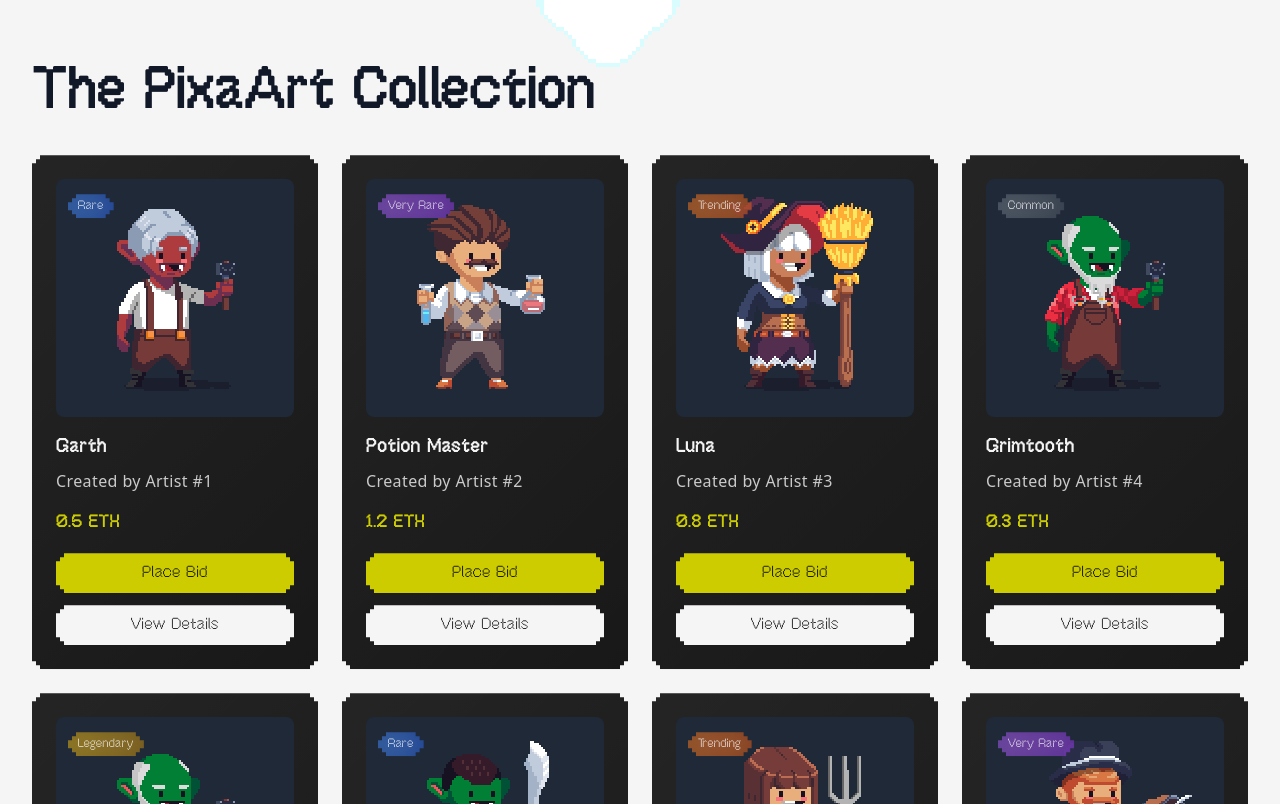
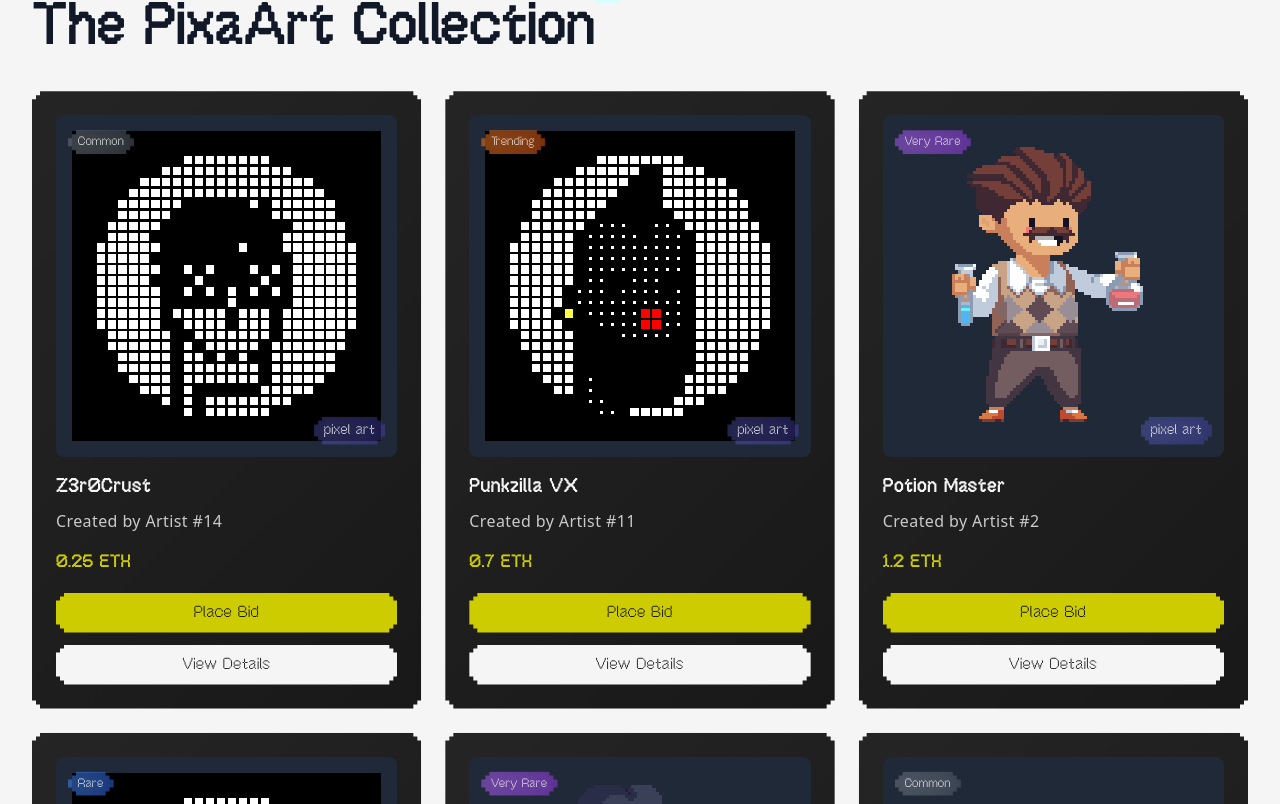
Before and after one commit to heykaran77/pixelVerse, a React (Vite) app: page / in a window 1280 px wide. Shown: the part 1596-2400 px from the top of the page. Built offline with nearby package versions, Linux system fonts and the light colour scheme; a web font is replaced by a local one.

Commit message:
cards mobile responsive

```diff
--- a/src/App.jsx
+++ b/src/App.jsx
@@ -17,6 +17,13 @@ import Grimbly from "./assets/Characters/Grimbly.png";
 import Grubnuk from "./assets/Characters/Grubnuk.png";
 import Poppy from "./assets/Characters/Poppy.png";
 import Auctioneer from "./assets/Characters/Auctioneer.png";
+import Char1 from "./assets/Characters/1.png";
+import Char2 from "./assets/Characters/2.png";
+import Char3 from "./assets/Characters/3.png";
+import Char6 from "./assets/Characters/6.png";
+import Char13 from "./assets/Characters/13.gif";
+import Char67 from "./assets/Characters/67.png";
+import Char378 from "./assets/Characters/378.png";
 
 // Placeholder components for routes
 const Gallery = () => (
@@ -43,7 +50,141 @@ const Marketplace = () => (
   </div>
 );
 
-const Home = () => (
+const Home = () => {
+  const [darkMode, setDarkMode] = useState(false);
+  const [showMore, setShowMore] = useState(false);
+
+  // Shuffle and prepare cards data
+  const allCards = [
+    {
+      id: 1,
+      rarity: "Rare",
+      price: "0.5",
+      tagColor: "from-blue-500/50 to-blue-600/50",
+      image: Garth,
+      name: "Garth",
+    },
+    {
+      id: 2,
+      rarity: "Very Rare",
+      price: "1.2",
+      tagColor: "from-purple-500/50 to-purple-600/50",
+      image: PotionMaster,
+      name: "Potion Master",
+    },
+    {
+      id: 3,
+      rarity: "Trending",
+      price: "0.8",
+      tagColor: "from-orange-500/50 to-orange-600/50",
+      image: Luna,
+      name: "Luna",
+    },
+    {
+      id: 4,
+      rarity: "Common",
+      price: "0.3",
+      tagColor: "from-gray-500/50 to-gray-600/50",
+      image: Grimtooth,
+      name: "Grimtooth",
+    },
+    {
+      id: 5,
+      rarity: "Legendary",
+      price: "2.5",
+      tagColor: "from-yellow-500/50 to-yellow-600/50",
+      image: Grimbly,
+      name: "Grimbly",
+    },
+    {
+      id: 6,
+      rarity: "Rare",
+      price: "0.6",
+      tagColor: "from-blue-500/50 to-blue-600/50",
+      image: Grubnuk,
+      name: "Grubnuk",
+    },
+    {
+      id: 7,
+      rarity: "Trending",
+      price: "0.9",
+      tagColor: "from-orange-500/50 to-orange-600/50",
+      image: Poppy,
+      name: "Poppy",
+    },
+    {
+      id: 8,
+      rarity: "Very Rare",
+      price: "1.5",
+      tagColor: "from-purple-500/50 to-purple-600/50",
+      image: Auctioneer,
+      name: "Auctioneer",
+    },
+    {
+      id: 9,
+      rarity: "Legendary",
+      price: "2.8",
+      tagColor: "from-yellow-500/50 to-yellow-600/50",
+      image: Char1,
+      name: "ByteRogue #77",
+      rounded: true,
+    },
+    {
+      id: 10,
+      rarity: "Very Rare",
+      price: "1.3",
+      tagColor: "from-purple-500/50 to-purple-600/50",
+      image: Char2,
+      name: "NeonSnarl",
+      rounded: true,
+    },
+    {
+      id: 11,
+      rarity: "Trending",
+      price: "0.7",
+      tagColor: "from-orange-500/50 to-orange-600/50",
+      image: Char3,
+      name: "Punkzilla VX",
+      rounded: true,
+    },
+    {
+      id: 12,
+      rarity: "Rare",
+      price: "0.55",
+      tagColor: "from-blue-500/50 to-blue-600/50",
+      image: Char6,
+      name: "GlitchFang",
+      rounded: true,
+    },
+    {
+      id: 13,
+      rarity: "Legendary",
+      price: "3.0",
+      tagColor: "from-yellow-500/50 to-yellow-600/50",
+      image: Char13,
+      name: "HexaHooligan",
+      rounded: true,
+    },
+    {
+      id: 14,
+      rarity: "Common",
+      price: "0.25",
+      tagColor: "from-gray-500/50 to-gray-600/50",
+      image: Char67,
+      name: "Z3r0Crust",
+      rounded: true,
+    },
+    {
+      id: 15,
+      rarity: "Very Rare",
+      price: "1.8",
+      tagColor: "from-purple-500/50 to-purple-600/50",
+      image: Char378,
+      name: "Crystal Mage",
+    },
+  ].sort(() => Math.random() - 0.5);
+
+  return (
     <>
       {/* Hero Section */}
       <header
@@ -63,7 +204,7 @@ const Home = () => (
           <div className="grid grid-cols-1 lg:grid-cols-2 gap-8 items-center">
             {/* Text Content */}
             <div className="text-left">
-            <h1 className="text-4xl md:text-6xl font-bold mb-4 leading-tight text-[#f5e6d3] dark:text-white">
+              <h1 className="text-4xl md:text-6xl font-bold mb-4 leading-tight text-[#f5e6d3] dark:text-white py-6 md:py-0">
                 Welcome to PixelVerse
               </h1>
               <p className="text-xl md:text-2xl mb-8 leading-snug text-[#f5e6d3] dark:text-gray-300">
@@ -362,83 +503,138 @@ const Home = () => (
           <h2 className="text-5xl lg:text-6xl font-bold mb-8 text-gray-900 dark:text-white">
             The PixaArt Collection
           </h2>
-        <div className="grid grid-cols-2 lg:grid-cols-4 gap-4 md:gap-6">
-          {[
-            {
-              id: 1,
-              rarity: "Rare",
-              price: "0.5",
-              tagColor: "from-blue-500/50 to-blue-600/50",
-              image: Garth,
-              name: "Garth",
-            },
-            {
-              id: 2,
-              rarity: "Very Rare",
-              price: "1.2",
-              tagColor: "from-purple-500/50 to-purple-600/50",
-              image: PotionMaster,
-              name: "Potion Master",
-            },
-            {
-              id: 3,
-              rarity: "Trending",
-              price: "0.8",
-              tagColor: "from-orange-500/50 to-orange-600/50",
-              image: Luna,
-              name: "Luna",
-            },
-            {
-              id: 4,
-              rarity: "Common",
-              price: "0.3",
-              tagColor: "from-gray-500/50 to-gray-600/50",
-              image: Grimtooth,
-              name: "Grimtooth",
-            },
-            {
-              id: 5,
-              rarity: "Legendary",
-              price: "2.5",
-              tagColor: "from-yellow-500/50 to-yellow-600/50",
-              image: Grimbly,
-              name: "Grimbly",
-            },
-            {
-              id: 6,
-              rarity: "Rare",
-              price: "0.6",
-              tagColor: "from-blue-500/50 to-blue-600/50",
-              image: Grubnuk,
-              name: "Grubnuk",
-            },
-            {
-              id: 7,
-              rarity: "Trending",
-              price: "0.9",
-              tagColor: "from-orange-500/50 to-orange-600/50",
-              image: Poppy,
-              name: "Poppy",
-            },
-            {
-              id: 8,
-              rarity: "Very Rare",
-              price: "1.5",
-              tagColor: "from-purple-500/50 to-purple-600/50",
-              image: Auctioneer,
-              name: "Auctioneer",
-            },
-          ].map((item) => (
+
+          {/* View More Link - Mobile Only */}
+          <div className="lg:hidden flex justify-end mb-6">
+            <a
+              href="/marketplace"
+              className="flex items-center gap-2 text-light-primary dark:text-dark-primary hover:opacity-80 transition-opacity"
+            >
+              <span className="text-lg font-medium">View All</span>
+              <svg
+                xmlns="http://www.w3.org/2000/svg"
+                fill="none"
+                viewBox="0 0 24 24"
+                strokeWidth={2}
+                stroke="currentColor"
+                className="w-5 h-5"
+              >
+                <path
+                  strokeLinecap="round"
+                  strokeLinejoin="round"
+                  d="M13.5 4.5 21 12m0 0-7.5 7.5M21 12H3"
+                />
+              </svg>
+            </a>
+          </div>
+
+          {/* Cards Grid - Desktop */}
+          <div className="hidden lg:flex flex-col">
+            <div className="grid grid-cols-3 gap-4 md:gap-6">
+              {[...Array(showMore ? 12 : 6)].map((_, index) => (
+                <div
+                  key={allCards[index].id}
+                  className="featured-card p-6 bg-[#0c0c0c] dark:bg-gray-800"
+                >
+                  {/* Image Container with Tags */}
+                  <div className="relative aspect-square mb-4 bg-gray-800 dark:bg-gray-700 overflow-hidden rounded-lg image-container">
+                    <img
+                      src={allCards[index].image}
+                      alt={allCards[index].name}
+                      className={`w-full h-full object-contain p-4 image-pixelated ${
+                        allCards[index].rounded ? "rounded-2xl" : ""
+                      }`}
+                    />
+                    {/* Rarity Tag */}
+                    <div className="absolute top-3 left-3">
+                      <span
+                        className={`
+                        rarity-pill bg-gradient-to-r ${allCards[index].tagColor}
+                      `}
+                      >
+                        {allCards[index].rarity}
+                      </span>
+                    </div>
+                    {/* Pixel Art Tag */}
+                    <div className="absolute bottom-3 right-3">
+                      <span className="rarity-pill bg-gradient-to-r from-indigo-500/30 to-indigo-600/30 text-sm">
+                        pixel art
+                      </span>
+                    </div>
+                  </div>
+
+                  <h3 className="text-xl font-bold mb-2 text-[#f5f5f5] dark:text-white">
+                    {allCards[index].name}
+                  </h3>
+                  <p className="text-[#f5f5f5]/80 dark:text-gray-300 mb-4">
+                    Created by Artist #{allCards[index].id}
+                  </p>
+
+                  {/* Price Tag */}
+                  <p className="text-lg font-bold mb-4 text-light-primary dark:text-dark-primary">
+                    {allCards[index].price} ETH
+                  </p>
+
+                  {/* Buttons Container */}
+                  <div className="flex flex-col gap-3">
+                    <button className="pixel-borders pixel-borders-primary px-4 py-2 w-full">
+                      Place Bid
+                    </button>
+                    <button className="pixel-borders pixel-borders-secondary px-4 py-2 w-full">
+                      View Details
+                    </button>
+                  </div>
+                </div>
+              ))}
+            </div>
+
+            <div className="flex justify-center mt-12 gap-4">
+              <button
+                onClick={() => setShowMore(!showMore)}
+                className="pixel-borders pixel-borders-primary px-8 py-3 text-lg font-medium"
+              >
+                {showMore ? "View Less" : "View More"}
+              </button>
+              {showMore && (
+                <a
+                  href="/marketplace"
+                  className="pixel-borders pixel-borders-secondary px-8 py-3 text-lg font-medium inline-flex items-center gap-2"
+                >
+                  Marketplace
+                  <svg
+                    xmlns="http://www.w3.org/2000/svg"
+                    fill="none"
+                    viewBox="0 0 24 24"
+                    strokeWidth={2}
+                    stroke="currentColor"
+                    className="w-5 h-5 transform -rotate-45"
+                  >
+                    <path
+                      strokeLinecap="round"
+                      strokeLinejoin="round"
+                      d="M13.5 4.5 21 12m0 0-7.5 7.5M21 12H3"
+                    />
+                  </svg>
+                </a>
+              )}
+            </div>
+          </div>
+
+          {/* Cards Grid - Mobile */}
+          <div className="lg:hidden flex overflow-x-auto pb-6 gap-4 md:gap-6 hide-scrollbar snap-x snap-mandatory">
+            {allCards.map((item) => (
               <div
                 key={item.id}
-              className="featured-card p-6 bg-[#0c0c0c] dark:bg-gray-800"
+                className="featured-card p-6 bg-[#0c0c0c] dark:bg-gray-800 flex-shrink-0 w-[280px] snap-center"
               >
-              {/* Image Container with Rarity Tag */}
+                {/* Image Container with Tags */}
                 <div className="relative aspect-square mb-4 bg-gray-800 dark:bg-gray-700 overflow-hidden rounded-lg image-container">
                   <img
                     src={item.image}
                     alt={item.name}
-                  className="w-full h-full object-contain p-4 image-pixelated"
+                    className={`w-full h-full object-contain p-4 image-pixelated ${
+                      item.rounded ? "rounded-2xl" : ""
+                    }`}
                   />
                   {/* Rarity Tag */}
                   <div className="absolute top-3 left-3">
@@ -448,6 +644,12 @@ const Home = () => (
                   `}
                     >
                       {item.rarity}
+                    </span>
+                  </div>
+                  {/* Pixel Art Tag */}
+                  <div className="absolute bottom-3 right-3">
+                    <span className="rarity-pill bg-gradient-to-r from-indigo-500/30 to-indigo-600/30 text-sm">
+                      pixel art
                     </span>
                   </div>
                 </div>
@@ -480,6 +682,7 @@ const Home = () => (
       </main>
     </>
   );
+};
 
 function App() {
   const [darkMode, setDarkMode] = useState(false);
```
Also changed, not shown: src/components/Navbar.jsx (+1 -1 lines), src/index.css (+11 -0 lines). Lines whose indentation alone changed are shown as unchanged.
